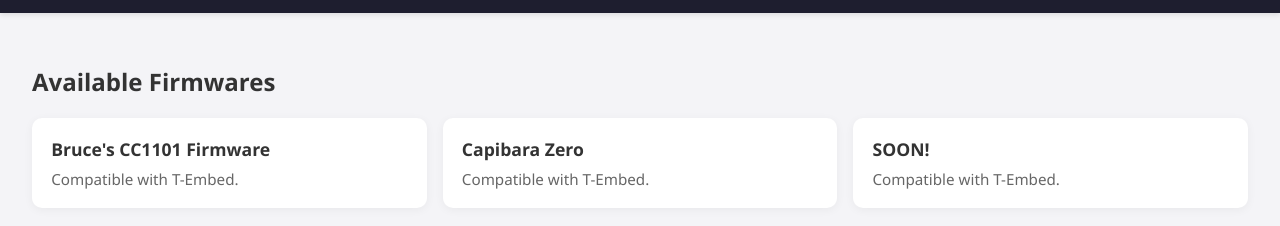
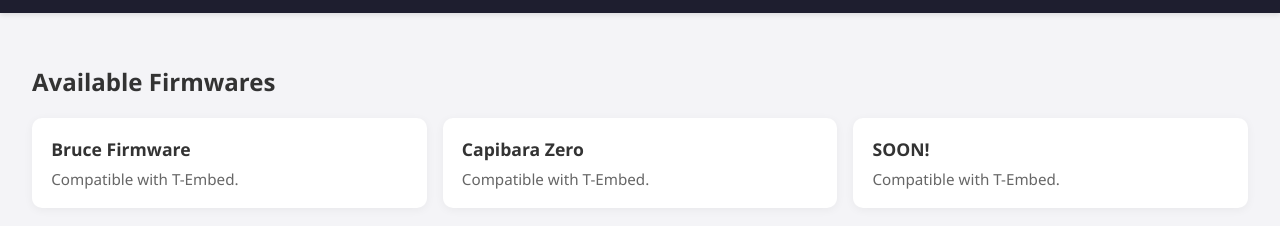
Before and after one commit to mokix2dev/LILYBEST, a plain HTML site: page index.html in a window 1280 px wide. Shown: the part 52-278 px from the top of the page. Drawn offline with Linux system fonts and the light colour scheme.

Commit message:
Update index.html

```diff
--- a/index.html
+++ b/index.html
@@ -100,7 +100,7 @@
     <h2 id="firmwares">Available Firmwares</h2>
     <div class="firmware-list">
       <div class="firmware-card">
-        <div class="firmware-title">Bruce's CC1101 Firmware</div>
+        <div class="firmware-title">Bruce Firmware</div>
         <div class="firmware-desc">Compatible with T-Embed.</div>
       </div>
       <div class="firmware-card">
```
